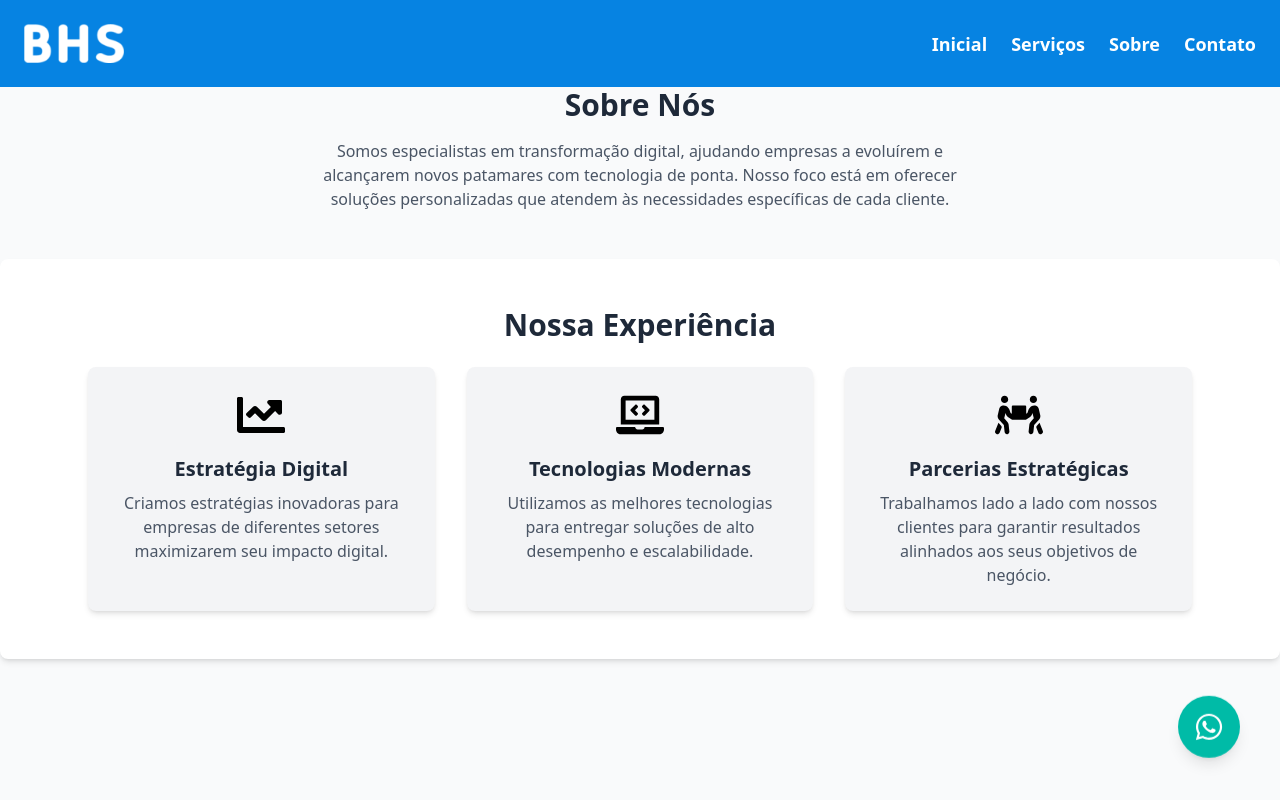
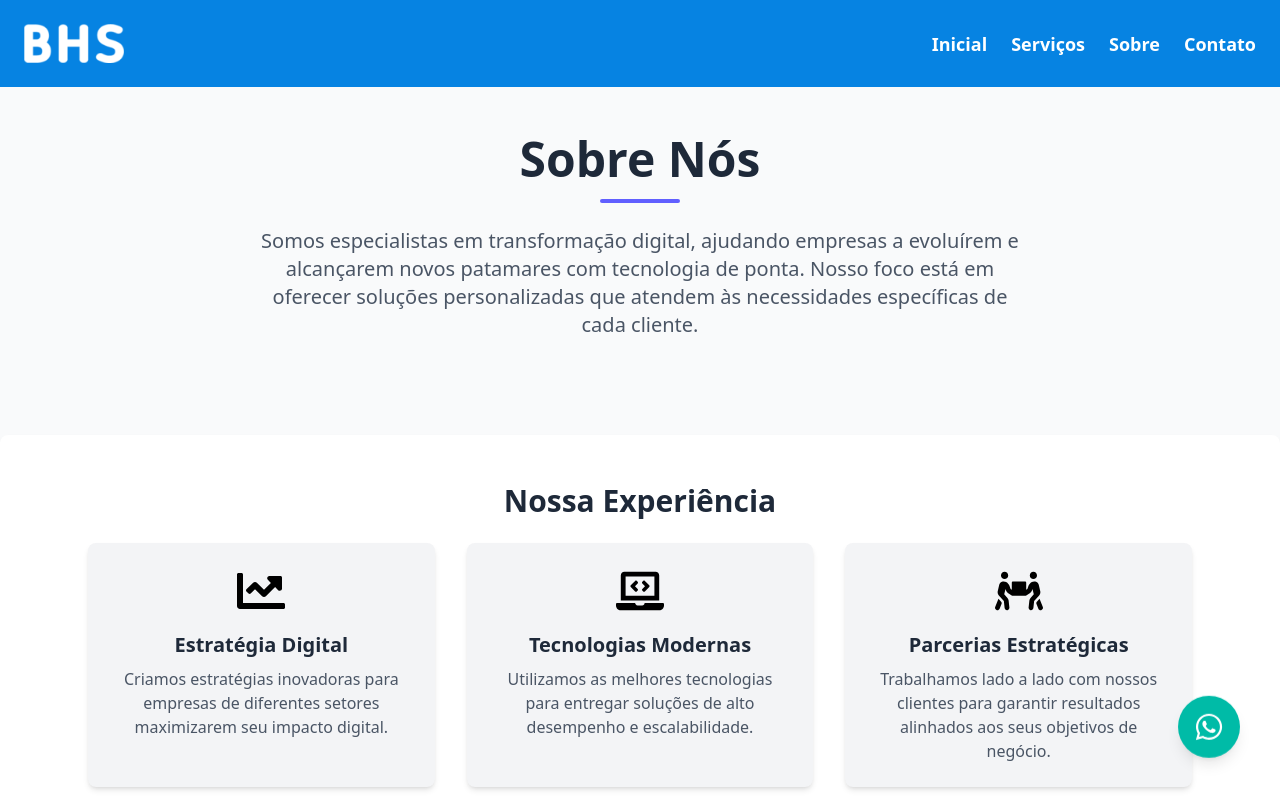
Before and after one commit to reginaldogomes/bhs-site-app, a Next.js app: page /about in a window 1280 px wide. Shown: the top 800 px of the page. Built offline with nearby package versions, Linux system fonts and the light colour scheme.

Commit message:
update code

```diff
--- a/src/components/PageHeading.tsx
+++ b/src/components/PageHeading.tsx
@@ -1,4 +1,6 @@
 // src/components/PageHeading.tsx
+
+import React from "react";
 
 type PageHeadingProps = {
   title: string;
@@ -7,13 +9,18 @@ type PageHeadingProps = {
 
 const PageHeading: React.FC<PageHeadingProps> = ({ title, description }) => {
   return (
-    <section className="mb-12">
-      <h1 className="text-3xl font-bold text-gray-800 mb-4 text-center">
-        {title}
-      </h1>
-      <p className="text-gray-600 mb-8 text-center max-w-2xl mx-auto">
-        {description}
-      </p>
+    <section className="py-12 bg-gray-50 dark:bg-gray-800">
+      <div className="max-w-4xl mx-auto px-4">
+        <div className="text-center">
+          <h1 className="text-4xl md:text-5xl font-bold text-gray-800 dark:text-gray-100 mb-4">
+            {title}
+          </h1>
+          <div className="h-1 w-20 bg-indigo-500 rounded-full mx-auto mb-6"></div>
+          <p className="text-lg md:text-xl text-gray-600 dark:text-gray-300 max-w-3xl mx-auto">
+            {description}
+          </p>
+        </div>
+      </div>
     </section>
   );
 };
--- a/src/hooks/usePrismaQuery.ts
+++ b/src/hooks/usePrismaQuery.ts
@@ -22,7 +22,7 @@ type UsePrismaQueryResult<T> = {
 function usePrismaQuery<T>(
   model: PrismaModel,
   method: string,
-  options?: QueryOptions
+  options?: QueryOptions,
 ): UsePrismaQueryResult<T> {
   const [data, setData] = useState<T | null>(null);
   const [loading, setLoading] = useState<boolean>(true);
```
Also changed, not shown: tsconfig.json (+5 -20 lines), 1 other file (tests, documents, lock files or other folders).
